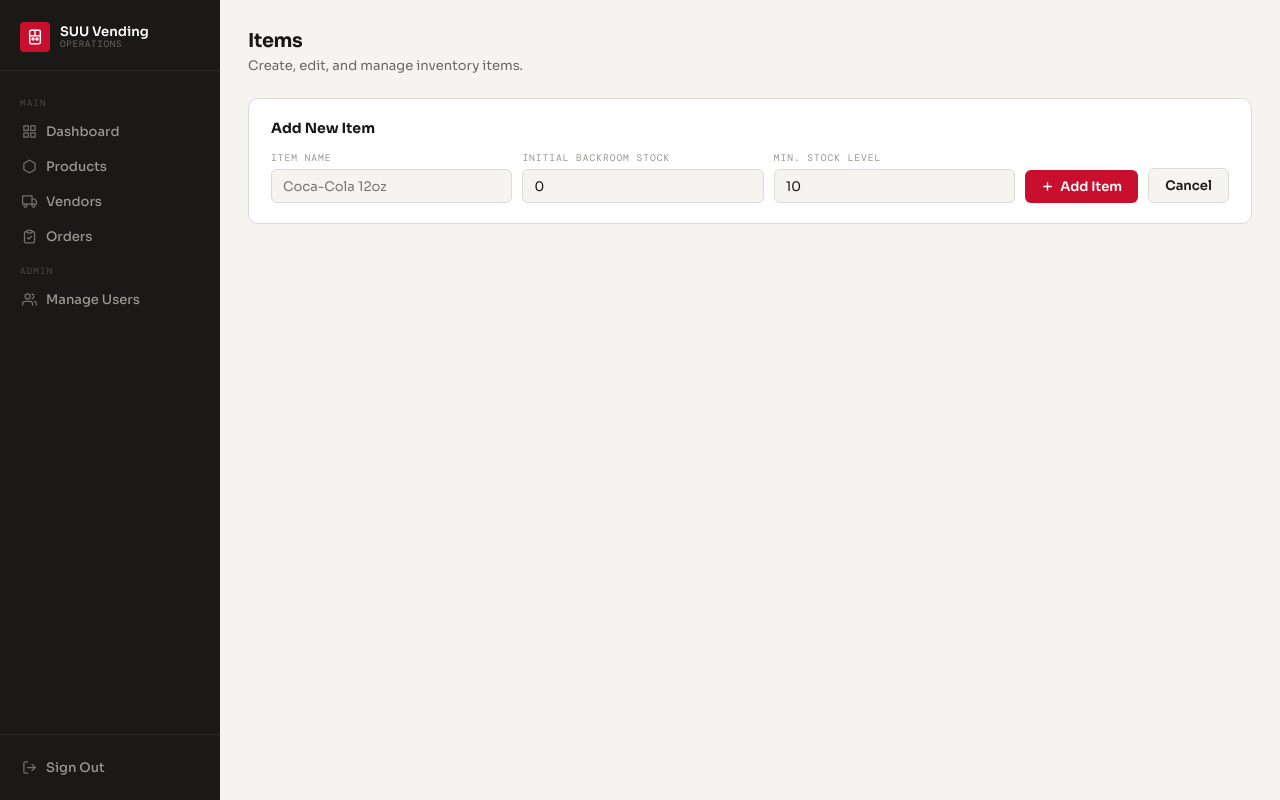
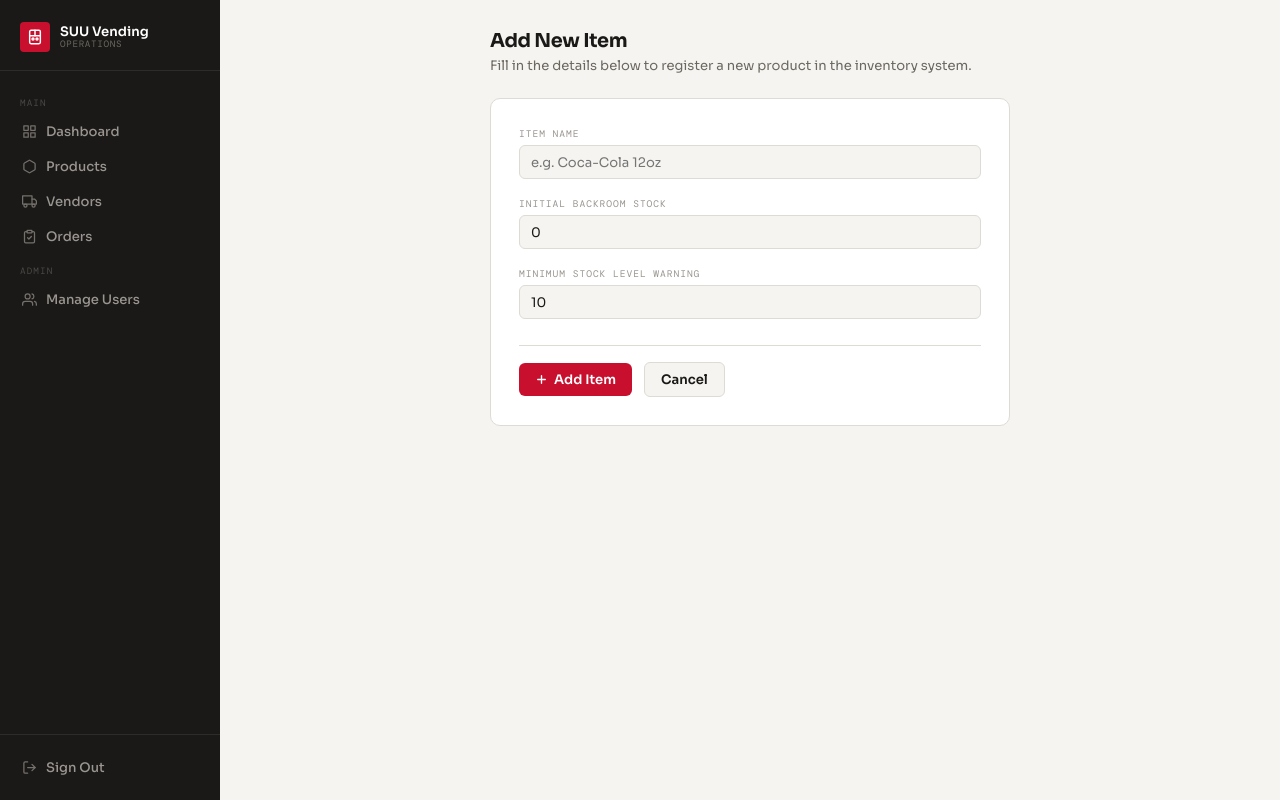
Before and after one commit to silentstorm118/suu_vending_inventory, a Django app: page /items/create/ in a window 1280 px wide. Run offline with Django 5.2, Linux system fonts and the light colour scheme; the visitor is signed in with stand-in values (Sample User, id 1).

Commit message:
Cosmetic and Quality of Life Updates

```diff
--- a/items/views.py
+++ b/items/views.py
@@ -3,15 +3,18 @@ from django.contrib.auth.decorators import login_required
 from django.db import models
 from django.shortcuts import get_object_or_404, redirect, render
 
+from .forms import ItemForm
 from .models import Item, Transaction
-from .forms import ItemForm
 
 
 @login_required
 def item_list(request):
     items = Item.objects.all().order_by("name")
 
-    # Updated to match your new "Backroom Only" logic
+    query = request.GET.get("q", "").strip()
+    if query:
+        items = items.filter(name__icontains=query)
+
     out_of_stock = items.filter(level_in_backroom=0).count()
     low_stock = items.filter(
         level_in_backroom__lt=models.F("min_level"), level_in_backroom__gt=0
@@ -32,33 +35,39 @@ def item_list(request):
 def update_backroom(request, item_id):
     if request.method == "POST":
         item = get_object_or_404(Item, id=item_id)
+        is_htmx = request.headers.get("HX-Request")
+
         try:
             adjustment = int(request.POST.get("adjustment", 0))
             note = request.POST.get("note", "Manual Adjustment")
 
             if adjustment == 0:
                 messages.warning(request, "Adjustment cannot be zero.")
-                return redirect("items:item_list")
-
-            # ✅ PREVENT NEGATIVE INVENTORY
-            if adjustment < 0 and item.level_in_backroom + adjustment < 0:
+            elif adjustment < 0 and item.level_in_backroom + adjustment < 0:
                 messages.error(
                     request,
-                    f"Cannot remove {abs(adjustment)} units. Only {item.level_in_backroom} available in backroom."
+                    f"Cannot remove {abs(adjustment)} units. Only {item.level_in_backroom} available.",
                 )
-                return redirect("items:item_list")
+            else:
+                # 1. Create the Transaction (it will handle updating item.level_in_backroom)
+                Transaction.objects.create(
+                    item=item,
+                    type="ADD" if adjustment > 0 else "REMOVE",
+                    source="USER",
+                    quantity=adjustment,
+                    note=note,
+                )
 
-            Transaction.objects.create(
-                item=item,
-                type="ADD" if adjustment > 0 else "REMOVE",
-                source="USER",
-                quantity=adjustment,
-                note=note,
-            )
+                # 2. Refresh the item instance to get the new stock level for rendering
+                item.refresh_from_db()
 
-            messages.success(request, f"Updated {item.name} by {adjustment} units.")
+                messages.success(request, f"Updated {item.name} by {adjustment} units.")
         except ValueError:
             messages.error(request, "Invalid adjustment amount.")
+
+        # If sent via HTMX, swap out only the single item row partial
+        if is_htmx:
+            return render(request, "items/item_row.html", {"item": item})
 
     return redirect("items:item_list")
 
@@ -75,4 +84,4 @@ def create_product(request):
             messages.error(request, "Please fix the errors below.")
     else:
         form = ItemForm()
-    return render(request, 'items/create_item.html', {'form': form})
+    return render(request, "items/create_item.html", {"form": form})
--- a/requirements.txt
+++ b/requirements.txt
@@ -3,6 +3,7 @@ charset-normalizer==3.4.9
 Django==6.0.7
 django-allauth==65.18.0
 django-environ==0.14.0
+django-htmx==1.29.0
 gunicorn==26.0.0
 packaging==26.2
 pillow==12.3.0
--- a/static/styles.css
+++ b/static/styles.css
@@ -1507,3 +1507,55 @@ a {
   margin-top: 4px;
   display: block;
 }
+
+
+/* Vertical Form Layout Extensions */
+.form-page-container {
+    max-width: 520px;
+    margin: 0 auto;
+}
+
+.form-header {
+    margin-bottom: 20px;
+}
+
+.form-card {
+    padding: 28px;
+}
+
+.vertical-form-stack {
+    display: flex;
+    flex-direction: column;
+    gap: 18px;
+}
+
+.form-actions {
+    display: flex;
+    align-items: center;
+    gap: 12px;
+    margin-top: 8px;
+    padding-top: 16px;
+    border-top: 1px solid #dddbd4;
+}
+
+.btn-secondary {
+    display: inline-flex;
+    align-items: center;
+    justify-content: center;
+    font-family: "Sora", sans-serif;
+    font-size: 0.82rem;
+    font-weight: 600;
+    padding: 8px 16px;
+    border-radius: 6px;
+    background: #f5f4f0;
+    color: #1a1917;
+    border: 1px solid #dddbd4;
+    cursor: pointer;
+    transition: background 150ms, border-color 150ms;
+    text-decoration: none;
+}
+
+.btn-secondary:hover {
+    background: #e8e5e0;
+    border-color: #b0ada6;
+}
--- a/templates/base.html
+++ b/templates/base.html
@@ -1,4 +1,5 @@
 {% load static %}
+{% load django_htmx %}
 <!DOCTYPE html>
 <html lang="en">
 <head>
@@ -6,8 +7,14 @@
     <meta name="viewport" content="width=device-width, initial-scale=1.0">
     <title>{% block title %}SUU Vending Inventory{% endblock %}</title>
     <link rel="stylesheet" href="{% static 'styles.css' %}">
+
+    <!-- django-htmx recommended script loader -->
+    {% htmx_script %}
+
+    <!-- Alpine.js Core (deferred as required by Alpine v3) -->
+    <script defer src="https://cdn.jsdelivr.net/npm/alpinejs@3.x.x/dist/cdn.min.js"></script>
 </head>
-<body>
+<body hx-headers='{"x-csrftoken": "{{ csrf_token }}"}'>
     <div class="app {% if request.user.is_authenticated %}app--with-sidebar{% endif %}">
         {% if request.user.is_authenticated %}
             {% include "layouts/navbar.html" %}
@@ -18,9 +25,19 @@
                 {% if messages %}
                     <div class="messages-container">
                         {% for message in messages %}
-                            <div class="alert alert--{{ message.tags }}">
-                                {{ message }}
-                                <button class="alert__close" onclick="this.parentElement.remove();">&times;</button>
+                            <div
+                                class="alert alert--{{ message.tags }}"
+                                x-data="{ show: true }"
+                                x-init="setTimeout(() => show = false, 4000)"
+                                x-show="show"
+                                x-transition.duration.200ms
+                            >
+                                <span>{{ message }}</span>
+                                <button
+                                    type="button"
+                                    class="alert__close"
+                                    @click="show = false"
+                                >&times;</button>
                             </div>
                         {% endfor %}
                     </div>
--- a/templates/items/create_item.html
+++ b/templates/items/create_item.html
@@ -7,7 +7,7 @@
 {% block topbar_meta %}Inventory Management{% endblock %}
 
 {% block content %}
-  {# ── Django Messages ── #}
+  {# ── Messages ── #}
   {% if messages %}
     <div class="messages-container">
       {% for message in messages %}
@@ -19,21 +19,22 @@
     </div>
   {% endif %}
 
-  <p class="page-heading">Items</p>
-  <p class="page-sub">Create, edit, and manage inventory items.</p>
+  <div class="form-page-container">
+    <div class="form-header">
+      <h1 class="page-heading">Add New Item</h1>
+      <p class="page-sub">Fill in the details below to register a new product in the inventory system.</p>
+    </div>
 
-  {# ── Create form (matches your user form design) ── #}
-  <div class="new-user-card">
-    <div class="new-user-card__title">Add New Item</div>
-
+    {# ── Vertical Form Card ── #}
+    <div class="card form-card">
       <form method="post" action="{% url 'items:create_product' %}">
         {% csrf_token %}
-      <div class="new-user-fields">
+        <div class="vertical-form-stack">
 
           <div class="field-group-sm">
             <label for="id_name">Item Name</label>
             <input type="text" name="name" id="id_name"
-                 placeholder="Coca-Cola 12oz"
+                   placeholder="e.g. Coca-Cola 12oz"
                    value="{{ form.name.value|default:'' }}"
                    class="field-full{% if form.name.errors %} is-invalid{% endif %}"
                    required />
@@ -55,7 +56,7 @@
           </div>
 
           <div class="field-group-sm">
-          <label for="id_min_level">Min. Stock Level</label>
+            <label for="id_min_level">Minimum Stock Level Warning</label>
             <input type="number" name="min_level" id="id_min_level"
                    placeholder="10"
                    value="{{ form.min_level.value|default:10 }}"
@@ -66,18 +67,18 @@
             {% endif %}
           </div>
 
-        <div style="display:flex;align-items:flex-end;">
+          <div class="form-actions">
             <button type="submit" class="btn-primary">
-            <svg width="13" height="13" viewBox="0 0 24 24" fill="none" stroke="currentColor" stroke-width="2.5" stroke-linecap="round" stroke-linejoin="round"><line x1="12" y1="5" x2="12" y2="19"/><line x1="5" y1="12" x2="19" y2="12"/></svg>
+              <svg width="13" height="13" viewBox="0 0 24 24" fill="none" stroke="currentColor" stroke-width="2.5" stroke-linecap="round" stroke-linejoin="round">
+                <line x1="12" y1="5" x2="12" y2="19"/><line x1="5" y1="12" x2="19" y2="12"/>
+              </svg>
               Add Item
             </button>
-        </div>
-
-        <div style="display:flex;align-items:flex-end;">
-          <a href="{% url 'items:item_list' %}" class="btn-primary" style="background:#f5f4f0;color:#1a1917;border:1px solid #dddbd4;">Cancel</a>
+            <a href="{% url 'items:item_list' %}" class="btn-secondary">Cancel</a>
           </div>
 
         </div>
       </form>
     </div>
+  </div>
 {% endblock %}
--- a/templates/layouts/navbar.html
+++ b/templates/layouts/navbar.html
@@ -18,30 +18,29 @@
   <nav class="sidebar__nav">
     <span class="sidebar__label">Main</span>
 
-    <a href="{% url 'dashboard:dashboard' %}" class="nav-link {% block nav_dashboard %}{% endblock %}">
+    <a href="{% url 'dashboard:dashboard' %}" class="nav-link {% if request.resolver_match.url_name == 'dashboard' %}active{% endif %} {% block nav_dashboard %}{% endblock %}">
       <svg width="15" height="15" viewBox="0 0 24 24" fill="none" stroke="currentColor" stroke-width="2" stroke-linecap="round" stroke-linejoin="round"><rect x="3" y="3" width="7" height="7"/><rect x="14" y="3" width="7" height="7"/><rect x="14" y="14" width="7" height="7"/><rect x="3" y="14" width="7" height="7"/></svg>
       Dashboard
     </a>
-    <a href="{% url 'items:item_list' %}" class="nav-link {% block nav_items %}{% endblock %}">
+    <a href="{% url 'items:item_list' %}" class="nav-link {% if request.resolver_match.url_name == 'item_list' %}active{% endif %} {% block nav_items %}{% endblock %}">
       <svg width="15" height="15" viewBox="0 0 24 24" fill="none" stroke="currentColor" stroke-width="2" stroke-linecap="round" stroke-linejoin="round"><path d="M21 8a2 2 0 0 0-1-1.73l-7-4a2 2 0 0 0-2 0l-7 4A2 2 0 0 0 3 8v8a2 2 0 0 0 1 1.73l7 4a2 2 0 0 0 2 0l7-4A2 2 0 0 0 21 16Z"/></svg>
       Products
     </a>
-      <a href="{% url 'vendors:vendor_list' %}" class="nav-link {% block nav_vendors %}{% endblock %}">
-        <svg width="15" height="15" viewBox="0 0 24 24" fill="none" stroke="currentColor" stroke-width="2" stroke-linecap="round" stroke-linejoin="round"><rect x="1" y="3" width="15" height="13"/><polyline points="16 8 20 8 23 11 23 16 16 16"/><circle cx="5.5" cy="18.5" r="2.5"/><circle cx="18.5" cy="18.5" r="2.5"/></svg>
-        Vendors
+    <a href="{% url 'vendors:vendor_list' %}" class="nav-link {% if request.resolver_match.url_name == 'vendor_list' %}active{% endif %} {% block nav_vendors %}{% endblock %}">
+      <svg width="15" height="15" viewBox="0 0 24 24" fill="none" stroke="currentColor" stroke-width="2" stroke-linecap="round" stroke-linejoin="round"><rect x="1" y="3" width="15" height="13"/><polyline points="16 8 20 8 23 11 23 16 16 16"/><circle cx="5.5" cy="18.5" r="2.5"/><circle cx="18.5" cy="18.5" r="2.5"/></svg>
+      Vendors
     </a>
-    <a href="{% url 'orders:order_list' %}" class="nav-link {% block nav_orders %}{% endblock %}">
-        <svg width="15" height="15" viewBox="0 0 24 24" fill="none" stroke="currentColor" stroke-width="2" stroke-linecap="round" stroke-linejoin="round"><path d="M16 4h2a2 2 0 0 1 2 2v14a2 2 0 0 1-2 2H6a2 2 0 0 1-2-2V6a2 2 0 0 1 2-2h2"/><rect x="8" y="2" width="8" height="4" rx="1" ry="1"/><path d="M9 14l2 2 4-4"/></svg>
-        Orders
+    <a href="{% url 'orders:order_list' %}" class="nav-link {% if request.resolver_match.url_name == 'order_list' %}active{% endif %} {% block nav_orders %}{% endblock %}">
+      <svg width="15" height="15" viewBox="0 0 24 24" fill="none" stroke="currentColor" stroke-width="2" stroke-linecap="round" stroke-linejoin="round"><path d="M16 4h2a2 2 0 0 1 2 2v14a2 2 0 0 1-2 2H6a2 2 0 0 1-2-2V6a2 2 0 0 1 2-2h2"/><rect x="8" y="2" width="8" height="4" rx="1" ry="1"/><path d="M9 14l2 2 4-4"/></svg>
+      Orders
     </a>
 
     {% if request.user.is_staff %}
         <span class="sidebar__label">Admin</span>
-        <a href="{% url 'users:user_list' %}" class="nav-link {% block nav_users %}{% endblock %}">
+        <a href="{% url 'users:user_list' %}" class="nav-link {% if request.resolver_match.url_name == 'user_list' %}active{% endif %} {% block nav_users %}{% endblock %}">
             <svg width="15" height="15" viewBox="0 0 24 24" fill="none" stroke="currentColor" stroke-width="2" stroke-linecap="round" stroke-linejoin="round"><path d="M17 21v-2a4 4 0 0 0-4-4H5a4 4 0 0 0-4 4v2"/><circle cx="9" cy="7" r="4"/><path d="M23 21v-2a4 4 0 0 0-3-3.87"/><path d="M16 3.13a4 4 0 0 1 0 7.75"/></svg>
             Manage Users
         </a>
-
     {% endif %}
   </nav>
 
```
Also changed, not shown: core/settings.py (+78 -69 lines), templates/items/item_row.html (added, +34 -0 lines), templates/items/items.html (+19 -33 lines), templates/layouts/dashboard.html (+0 -11 lines), templates/orders/order_form.html (+63 -12 lines), templates/vendors/vendor_item_form.html (+13 -3 lines). Lines whose indentation alone changed are shown as unchanged.
